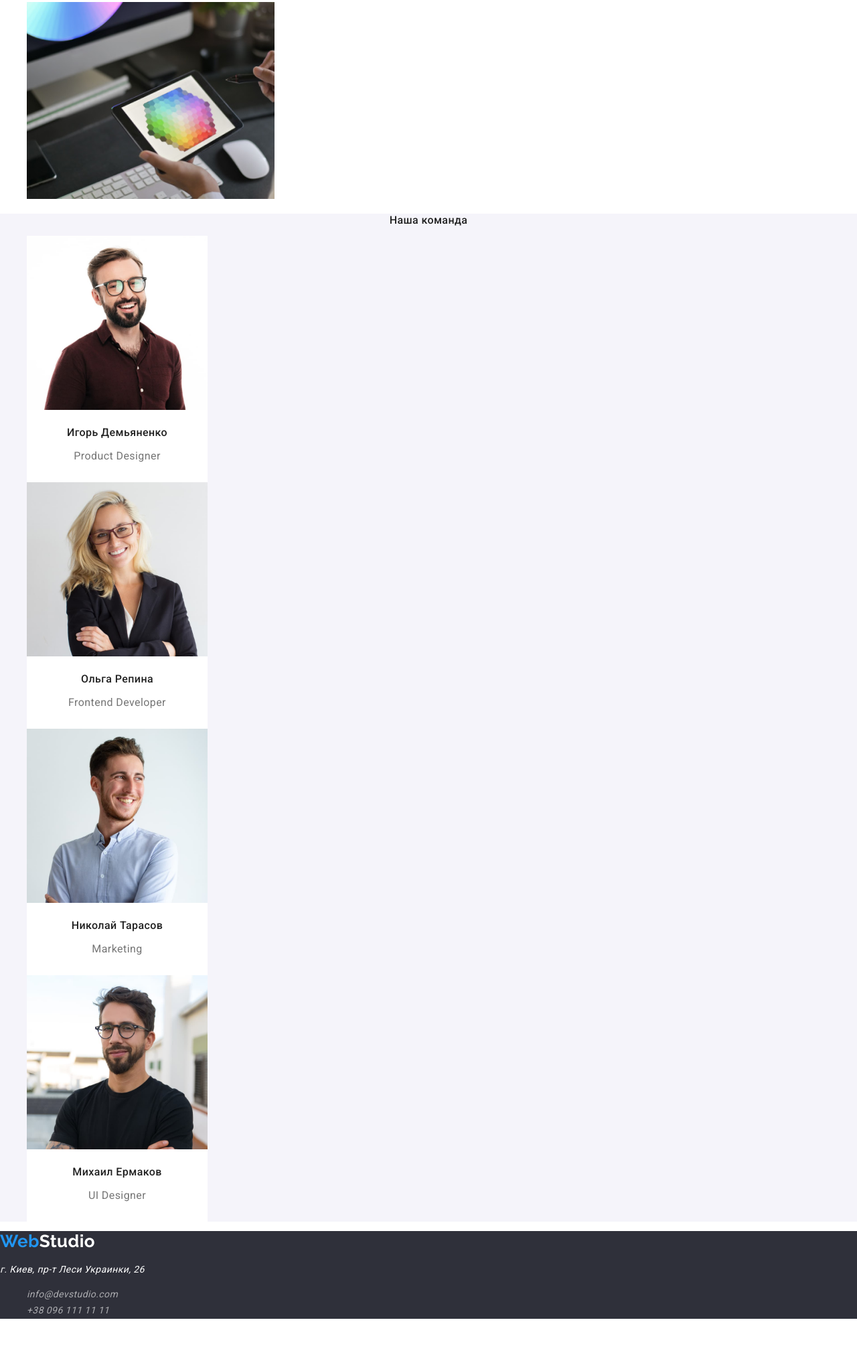
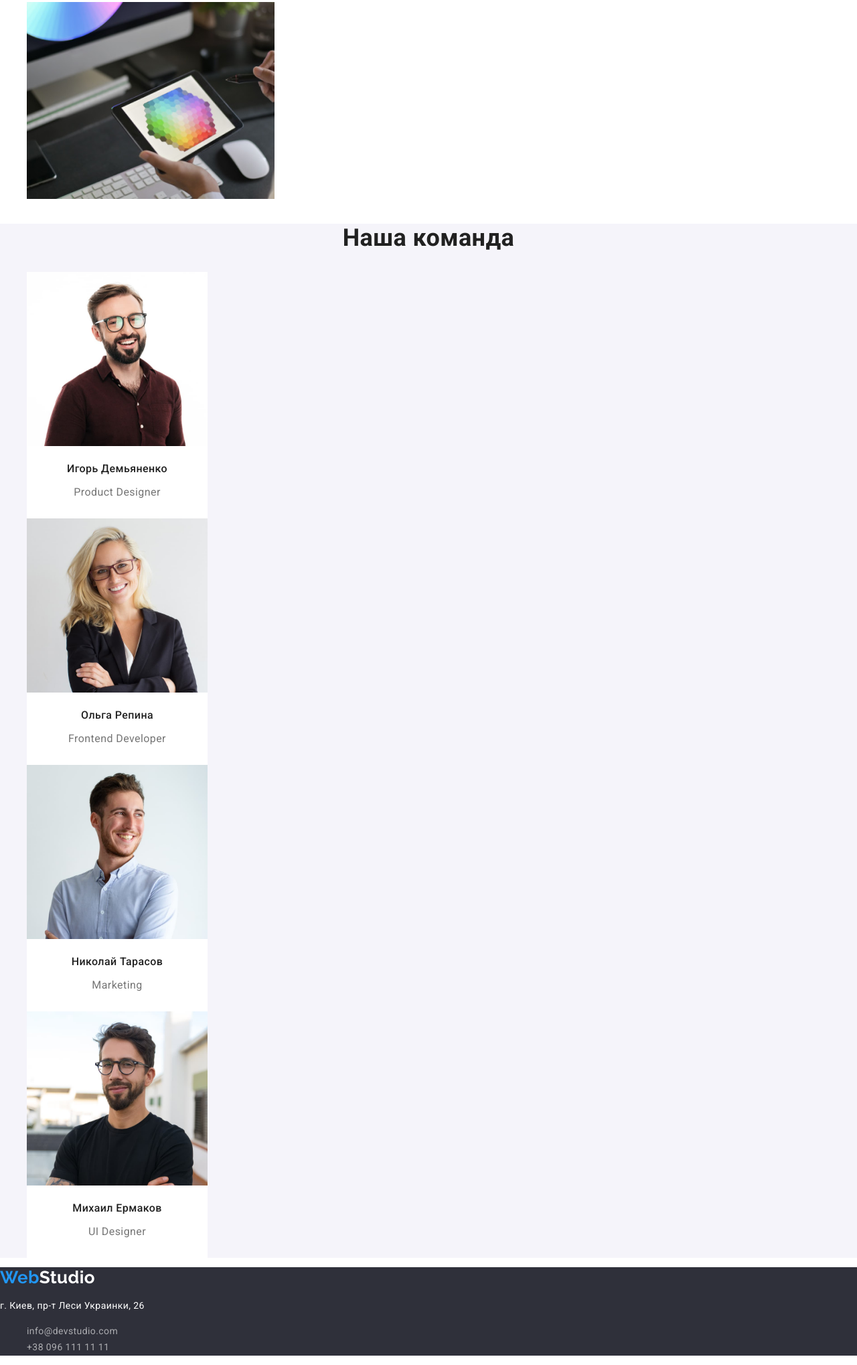
Before and after one commit to Chivapchichi2/goit-markup-hw-02, a plain HTML site: page index.html in a window 1280 px wide. Shown: the part 1369-3407 px from the top of the page at 67% size. Before the commit the page ends 3352 px from the top, so only its background shows below. Drawn offline with Linux system fonts and the light colour scheme.

Commit message:
Правки по дз, убрал курсив и поправил заголовки

```diff
--- a/css/style.css
+++ b/css/style.css
@@ -141,12 +141,12 @@ body {
   height: 368px;
   background-color: var(--primary-bg-color);
 }
-.team .titel {
+.card > .titel {
   font-weight: 500;
   font-size: 16px;
   line-height: 1.19;
 }
-.team .text {
+.card > .text {
   font-size: 16px;
   line-height: 1.19;
   text-align: center;
@@ -157,6 +157,7 @@ body {
 }
 .address {
   color: var(--address-color);
+  font-style: normal;
 }
 .address .link {
   color: var(--address-secondary-color);
```
